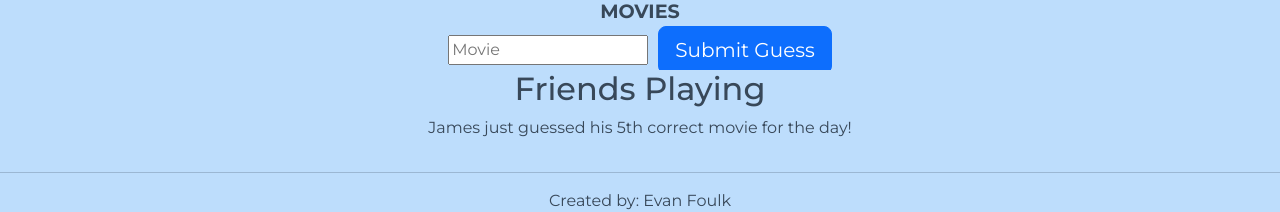
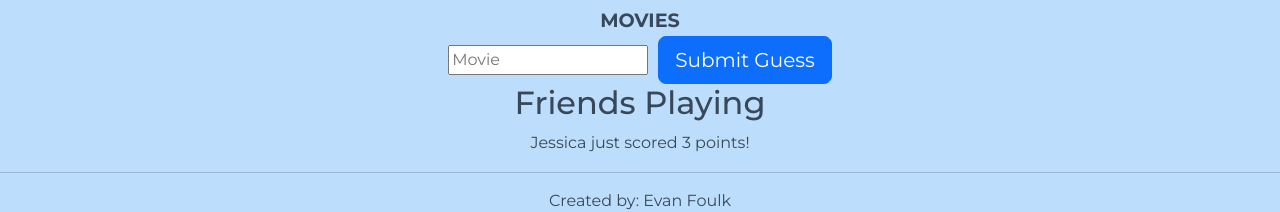
Before and after one commit to efoulk4/Actordle, a React (Vite) app: page /play in a window 1280 px wide. Shown: the part 547-759 px from the top of the page. Built offline with nearby package versions, Linux system fonts and the light colour scheme.

Commit message:
placeholder for websocket

```diff
--- a/src/play/updates.jsx
+++ b/src/play/updates.jsx
@@ -2,10 +2,32 @@ import React, { useState, useEffect } from 'react';
 import '../app.css';
 
 export function Updates() {
-    return (
-           <section className="abovefooter">
-                <h2>Friends Playing</h2>
-                <p>James just guessed his 5th correct movie for the day!</p>
-            </section>
-    );
+    const randomNames = [ 'Emily', 'Michael', 'Sarah', 'David', 'Jessica', 'Daniel', 'Ashley', 'James', 'Amanda', 'John'];
+    const randomScore = Math.floor(Math.random() * 10) + 1;
+    const [events, setEvents] = React.useState([]);
+    setInterval(() => {
+        const randomName = randomNames[Math.floor(Math.random() * randomNames.length)];
+        const newEvent = `${randomName} just scored ${randomScore} points!`;
+        setEvents((prevEvents) => [newEvent, ...prevEvents.slice(0, 1)]); //keep only the 1 most recent events
+    }, 5000);
+
+
+
+
+
+
+return (
+    <section className="abovefooter">
+        <h2>Friends Playing</h2>
+        <table className="events" style={{margin: '0 auto'}}>
+            <tbody>
+                {events.map((event, index) => (
+                    <tr key={index}>
+                        <td style={{textAlign: 'center'}}>{event}</td>
+                    </tr>
+                ))}
+            </tbody>
+        </table>
+    </section>
+);
 }
```
